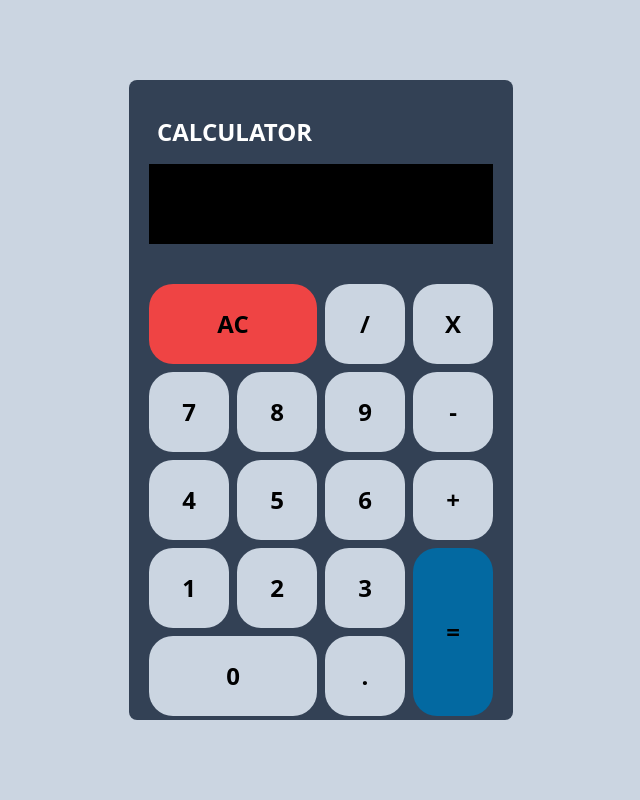
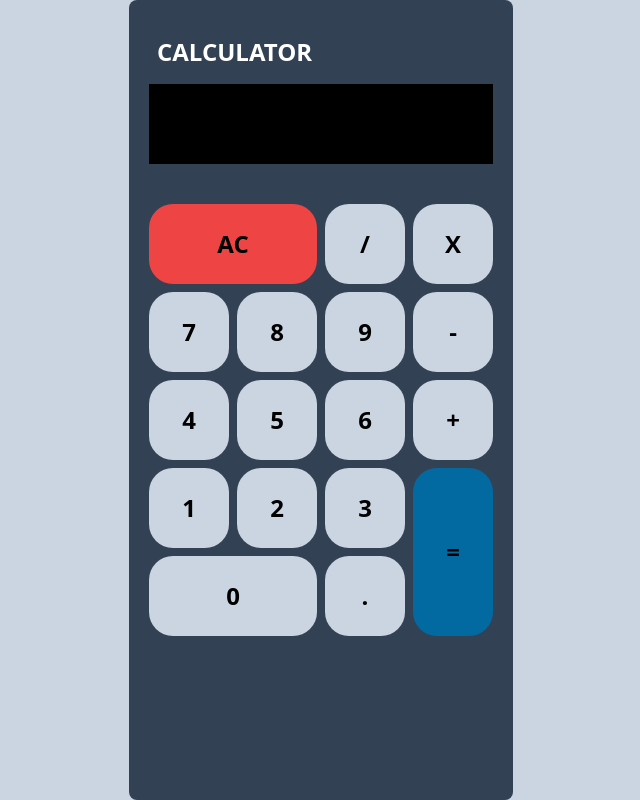
Before and after one commit to BaraouSaid/react_calculator, a React (Vite) app: page / in a window 1280 px wide. Shown: the whole page, without its empty margins (319-959 px from the left). Built offline with nearby package versions, Linux system fonts and the light colour scheme.

Commit message:
set up the input output and calcData states

```diff
--- a/src/App.jsx
+++ b/src/App.jsx
@@ -1,5 +1,5 @@
 import React from 'react';
-import { useState } from 'react';
+import { useState, useEffect } from 'react';
 
 const Display = ({ input, output }) => {
   <div className="output">
@@ -11,23 +11,27 @@ const Display = ({ input, output }) => {
 };
 
 const App = () => {
-  const [input, setInput] = useState('');
+  const [input, setInput] = useState('0');
   const [output, setOutput] = useState('');
+  const [calcData, setCalcData] = useState('');
+
+  const handleInput = () => {};
+
+  const handleOutput = () => {};
+
+  useEffect(() => {
+    handleOutput();
+  });
+
   return (
     <React.Fragment>
-      <div className="flex bg-slate-300 h-screen">
-        <div className="p-5 mx-auto my-20 rounded-lg bg-slate-700 w-96">
+      <div className="flex bg-slate-300 min-h-screen">
+        <div className="p-5 mx-auto rounded-lg bg-slate-700 w-96">
           <div className="flex items-center w-full h-16 pl-2 space-x-2 text-2xl font-bold text-white header">
             <p> CALCULATOR </p>
           </div>
 
           <div className="w-full h-20 py-3 screen bg-black text-3xl text-right p-3">
-            {/* <input
-              id="display"
-              type="text"
-              placeholder="0"
-              className="w-full h-full p-3 text-3xl text-right bg-black"
-            /> */}
             <Display input={input} output={output} />
           </div>
 
```
